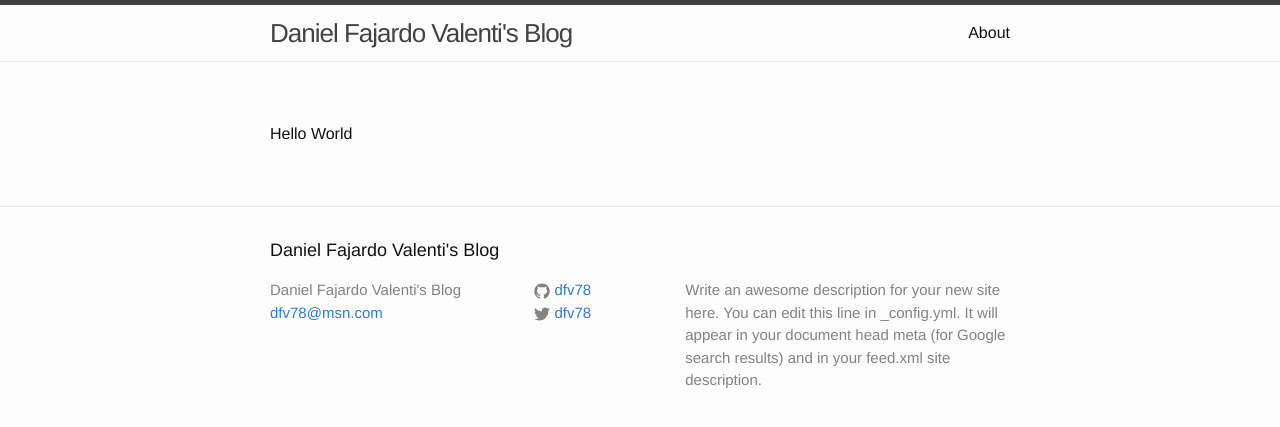
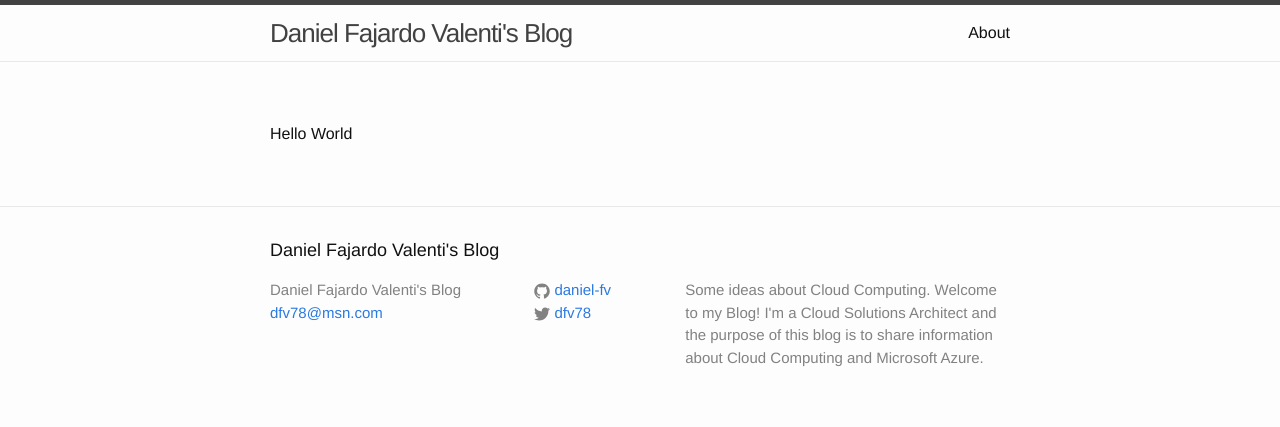
Before and after one commit to daniel-fv/daniel-fv.github.io, a Jekyll site: the page built from index.md, in a window 1280 px wide. Shown: the top 427 px of the page. Built offline with Jekyll 4.4.1, drawn with Linux system fonts in a browser that asks for light colours; our own code applies the rules of GitHub Pages for plain Markdown files.

Commit message:
Description updated

```diff
--- a/_config.yml
+++ b/_config.yml
@@ -9,13 +9,14 @@
 title: Daniel Fajardo Valenti's Blog
 email: dfv78@msn.com
 description: > # this means to ignore newlines until "baseurl:"
-  Write an awesome description for your new site here. You can edit this
-  line in _config.yml. It will appear in your document head meta (for
-  Google search results) and in your feed.xml site description.
+  Some ideas about Cloud Computing.
+  Welcome to my Blog! I'm a Cloud Solutions Architect and the purpose of this blog is to share information about Cloud Computing and Microsoft Azure.
+
+
 baseurl: "" # the subpath of your site, e.g. /blog
 url: "http://danielfv.com" # the base hostname & protocol for your site
 twitter_username: dfv78
-github_username:  dfv78
+github_username:  daniel-fv
 
 # Build settings
 markdown: kramdown
@@ -27,4 +28,4 @@
   input: GFM
 
 # Theme
-# theme: jekyll-theme-cayman
+theme: jekyll-theme-cayman
```
